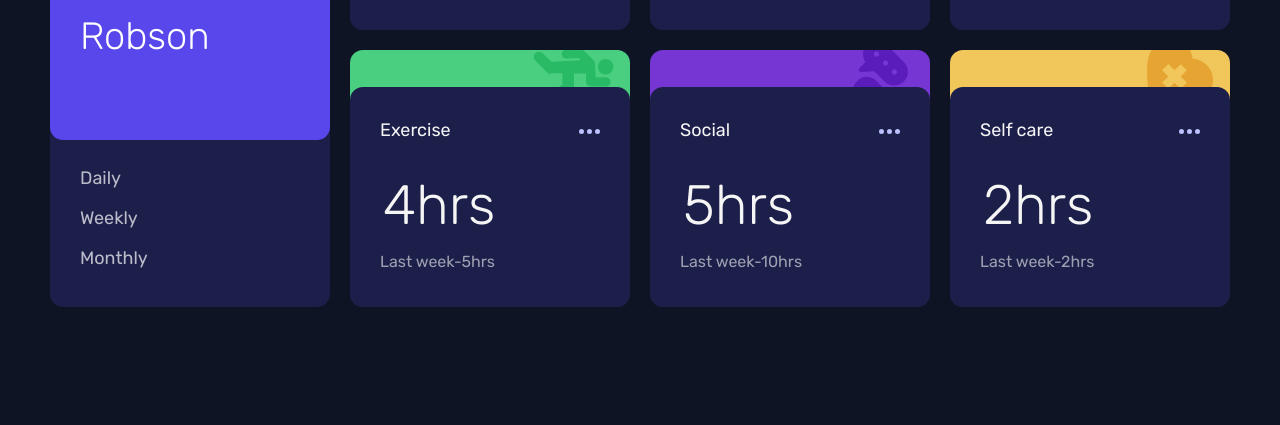
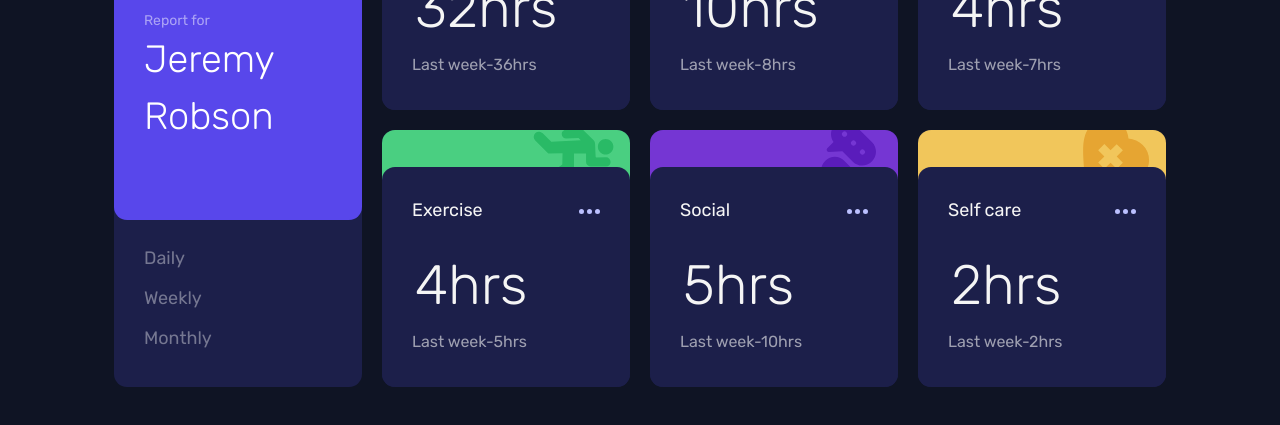
Before and after one commit to Hlm19966/time-tracking-dashboard-, a plain HTML site: page index.html in a window 1280 px wide. Shown: the part 275-700 px from the top of the page. Drawn offline with Linux system fonts and the light colour scheme.

Commit message:
change alittle

```diff
--- a/main.js
+++ b/main.js
@@ -28,6 +28,7 @@ function displayData(data, timeframes) {
 
 }
 
+
 document.getElementById("daily").addEventListener("click", () => displayData(globalData, 'daily'));
 document.getElementById("weekly").addEventListener("click", () => displayData(globalData, 'weekly'));
 document.getElementById("monthly").addEventListener("click", () => displayData(globalData, 'monthly'));
--- a/style.css
+++ b/style.css
@@ -123,8 +123,12 @@ main {
 }
 
 .links {
+   color: #ffffff8f;
+   text-decoration: none;
+}
+
+.links:hover {
    color: #fff;
-   text-decoration: none;
 }
 
 /*end of the profile card*/
@@ -248,13 +252,13 @@ main {
     main {
         max-width: 75rem;
         display: grid;
-        grid-template-columns: repeat(4, 17.5rem);
+        grid-template-columns: repeat(4, 15.5rem);
         gap: 20px;
         grid-template-rows: auto auto;
         margin: 0 auto;
         justify-content: center;
         align-items: normal;
-
+        padding-top: 8rem;
     }
 
     .profile-card {
@@ -294,7 +298,7 @@ main {
     }
 
     .card {
-        width: 17.5rem;
+        width: 15.5rem;
         margin-bottom: 0;
     }
 
@@ -326,6 +330,7 @@ main {
 
     .previous {
         margin-top: -30px;
+
     }
 
 
```
